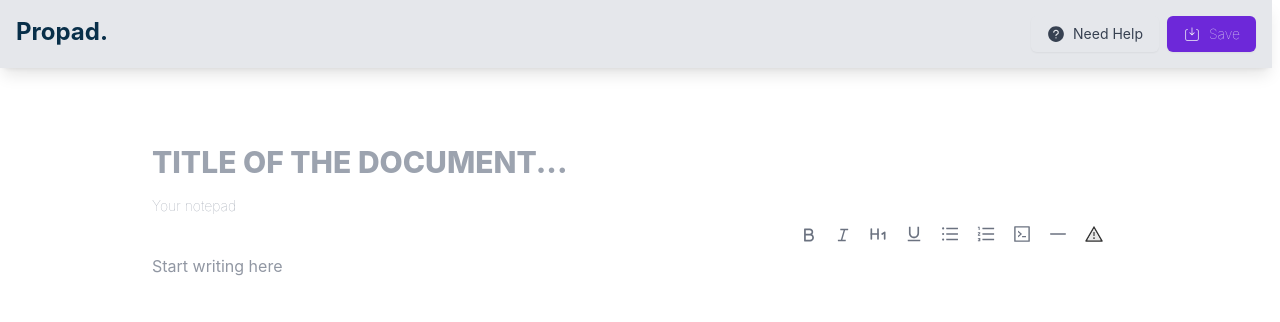
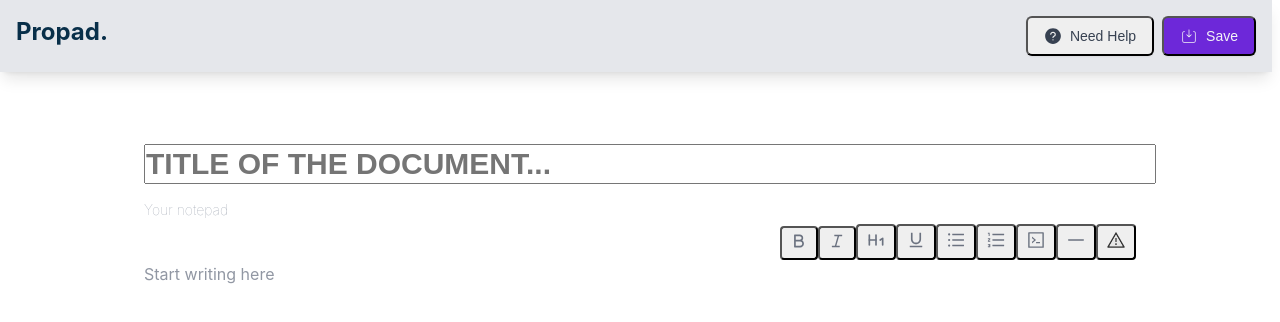
Before and after one commit to ashishsah1000/draft-js-notepad, a React (Create React App) app: page / in a window 1280 px wide. Shown: the top 322 px of the page. Built offline with nearby package versions, Linux system fonts and the light colour scheme.

Commit message:
disabled tailwind preflight

```diff
--- a/tailwind.config.js
+++ b/tailwind.config.js
@@ -5,4 +5,7 @@ module.exports = {
     extend: {},
   },
   plugins: [],
+  corePlugins: {
+    preflight: false,
+  }
 };
```
